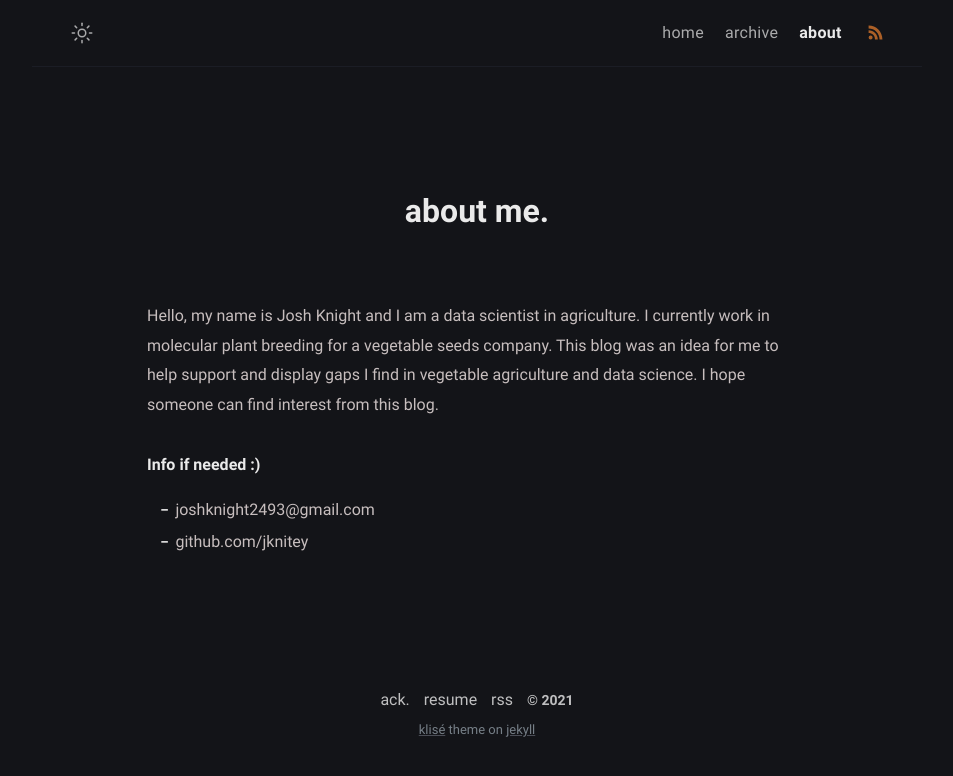
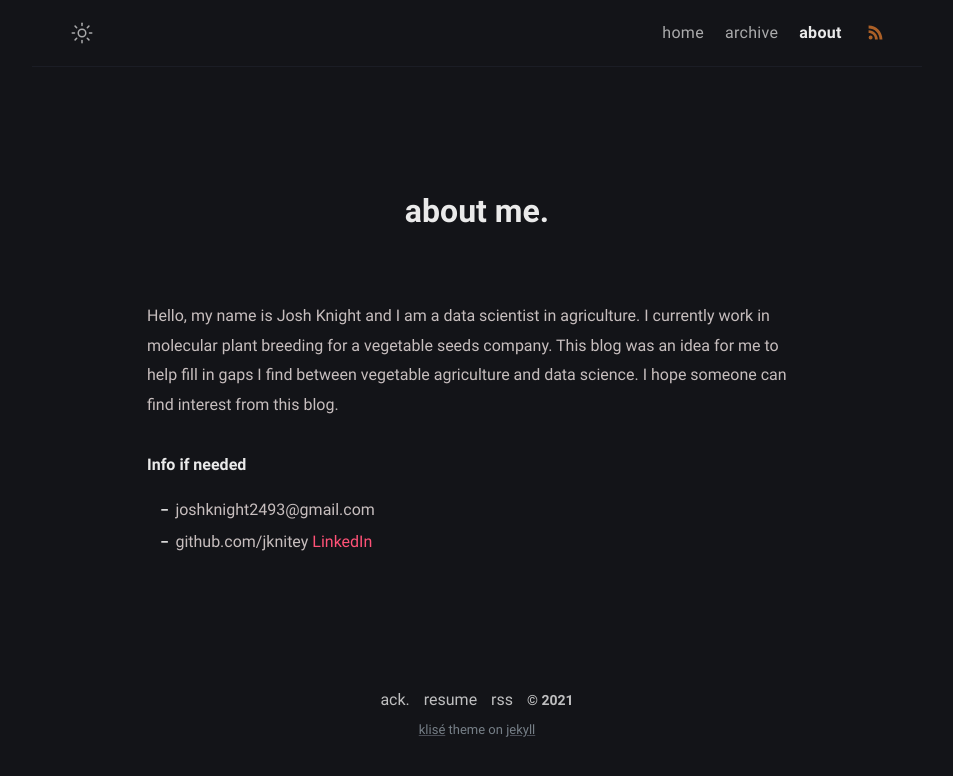
Before and after one commit to jknitey/jknitey.github.io, a Jekyll site: the page built from about.md, in a window 1280 px wide. Shown: the top 776 px of the page, without its empty margins (163-1116 px from the left). Built offline with Jekyll 4.4.1, drawn with Linux system fonts in a browser that asks for light colours.

Commit message:
Update about.md

```diff
--- a/about.md
+++ b/about.md
@@ -6,9 +6,10 @@ excerpt:
 comments: false
 ---
 
-Hello, my name is Josh Knight and I am a data scientist in agriculture. I currently work in molecular plant breeding for a vegetable seeds company. This blog was an idea for me to help support and display gaps I find in vegetable agriculture and data science. I hope someone can find interest from this blog.
+Hello, my name is Josh Knight and I am a data scientist in agriculture. I currently work in molecular plant breeding for a vegetable seeds company. This blog was an idea for me to help fill in gaps I find between vegetable agriculture and data science. I hope someone can find interest from this blog.
 
-**Info if needed :)**
+**Info if needed**
 
 - {{ site.author.email }}
 - github.com/{{ site.author.github }}
+<a href="https://www.linkedin.com/in/josh-knight-1a13a7166/">LinkedIn</a>
```
